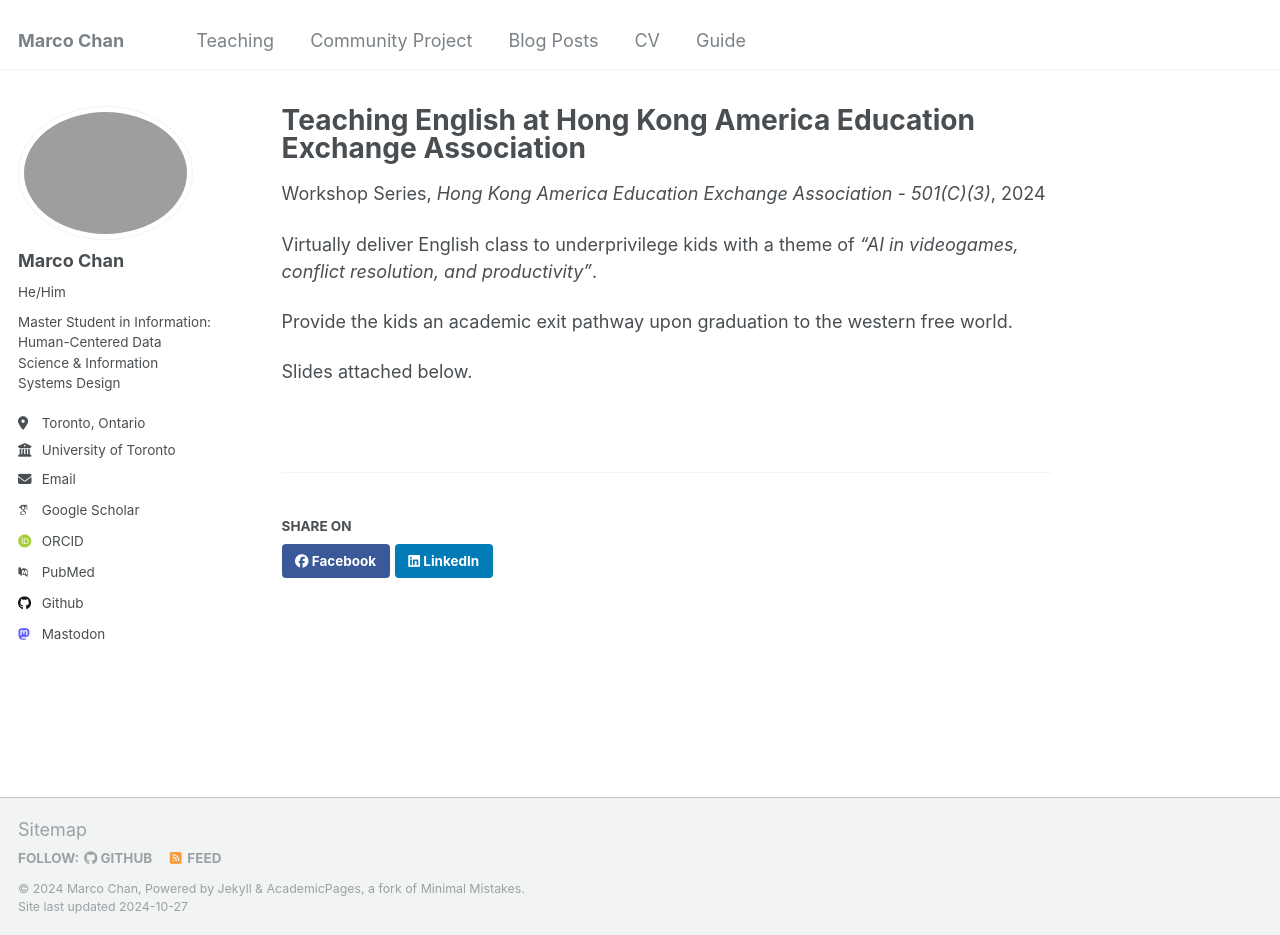
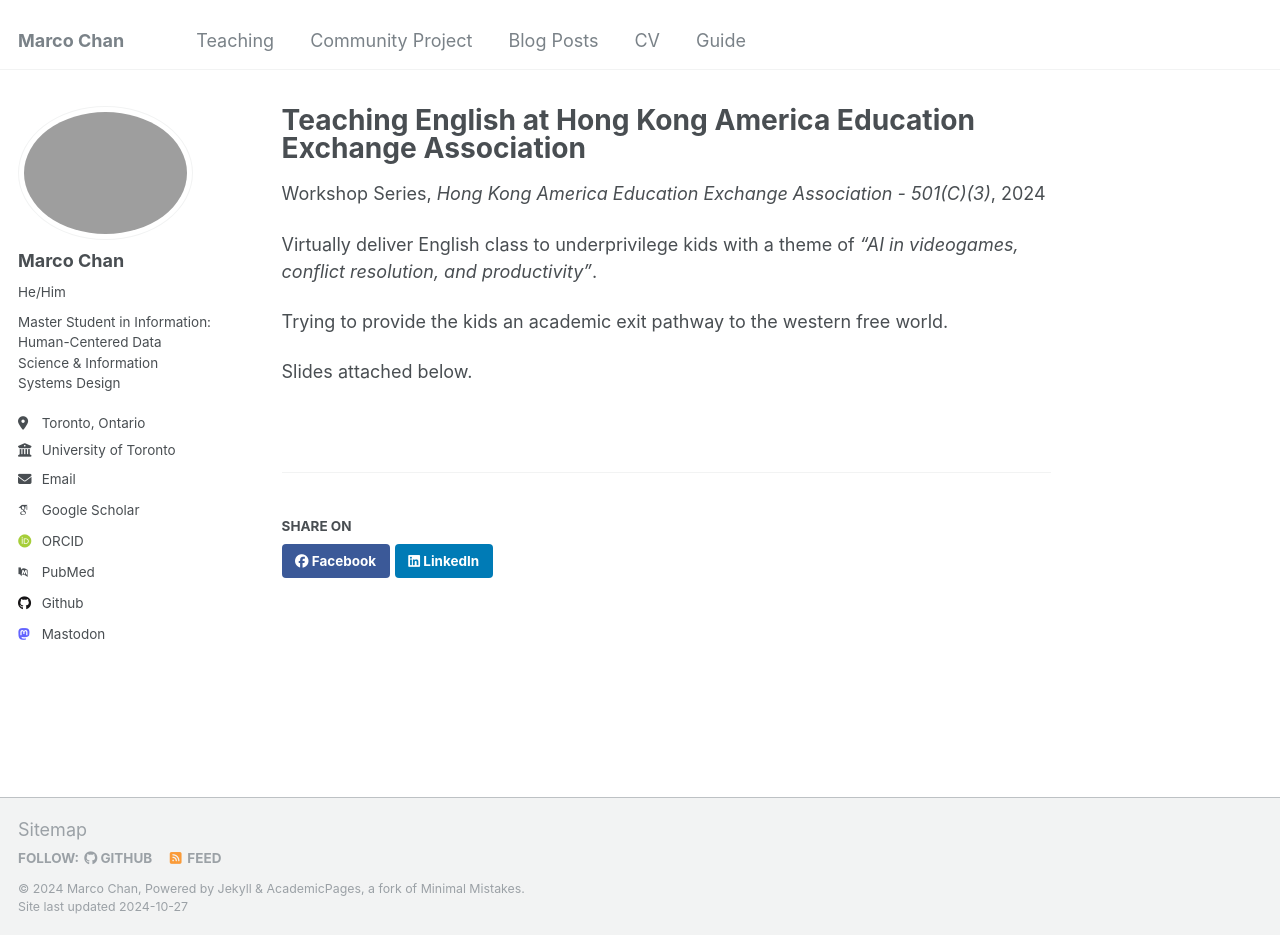
Before and after one commit to Marco-ProspectivePhD/home, a Jekyll site: the page built from _teaching/2024-Teaching Experience.md, in a window 1280 px wide and 935 px high. Built offline with Jekyll 4.4.1, drawn with Linux system fonts in a browser that asks for light colours; some web fonts are replaced.

Commit message:
Update 2024-Teaching Experience.md

```diff
--- a/_teaching/2024-Teaching Experience.md
+++ b/_teaching/2024-Teaching Experience.md
@@ -10,6 +10,6 @@ location: "Virtual, California, United States of America"
 
 Virtually deliver English class to underprivilege kids with a theme of *"AI in videogames, conflict resolution, and productivity"*.
 
-Provide the kids an academic exit pathway upon graduation to the western free world.
+Trying to provide the kids an academic exit pathway to the western free world.
 
 Slides attached below.
```
